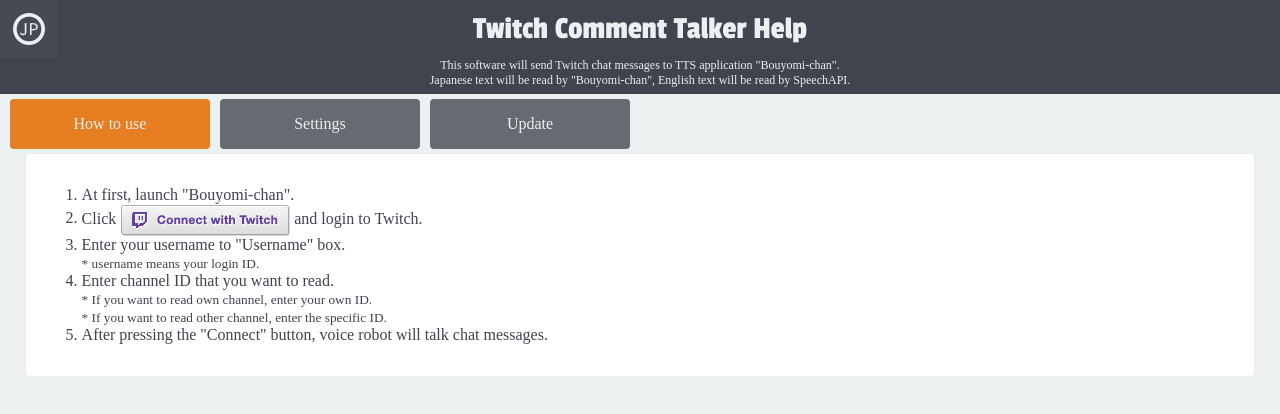
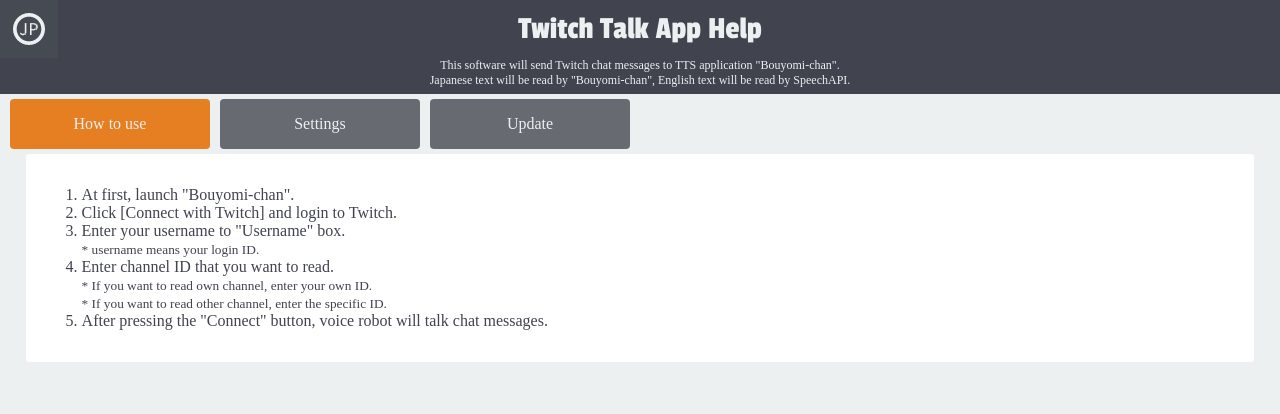
Before and after one commit to advancedbear/TwitchTalkApp, a website: page src/view/help_en.html in a window 1280 px wide. Drawn offline with nearby package versions, Linux system fonts and the light colour scheme.

Commit message:
Change App name and fix help.

```diff
--- a/src/view/help_en.html
+++ b/src/view/help_en.html
@@ -29,7 +29,7 @@
   <body>
         <header>
             <div id="langButton"><img src="../img/settingsJP.png"></div>
-            <div id="title">Twitch Comment Talker Help</div>
+            <div id="title">Twitch Talk App Help</div>
             <p>This software will send Twitch chat messages to TTS application "Bouyomi-chan".<br>
                 Japanese text will be read by "Bouyomi-chan", English text will be read by SpeechAPI.</p>
         </header>
@@ -41,7 +41,7 @@
     <div class="content">
         <ol>
             <li>At first, launch "Bouyomi-chan".</li>
-            <li>Click <img src="../img/Login.png" style="vertical-align: middle;"> and login to Twitch.</li>
+            <li>Click [Connect with Twitch] and login to Twitch.</li>
             <li>Enter your username to "Username" box.<br /><small>* username means your login ID.</small></li>
             <li>Enter channel ID that you want to read.<br /><small>
                 * If you want to read own channel, enter your own ID.<br />
```
Also changed, not shown: src/index.html (+1 -1 lines), src/view/help_jp.html (+1 -1 lines).
